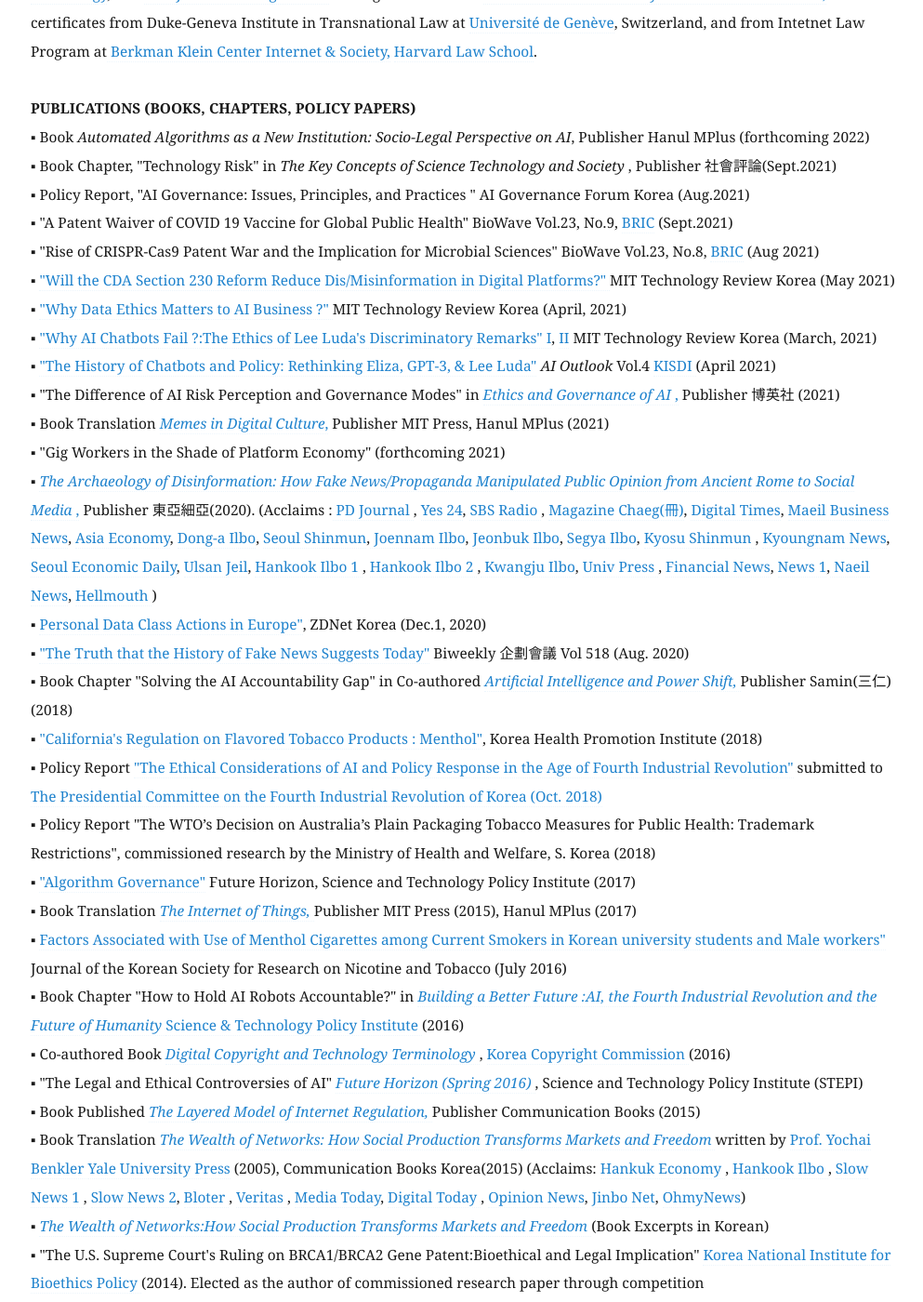
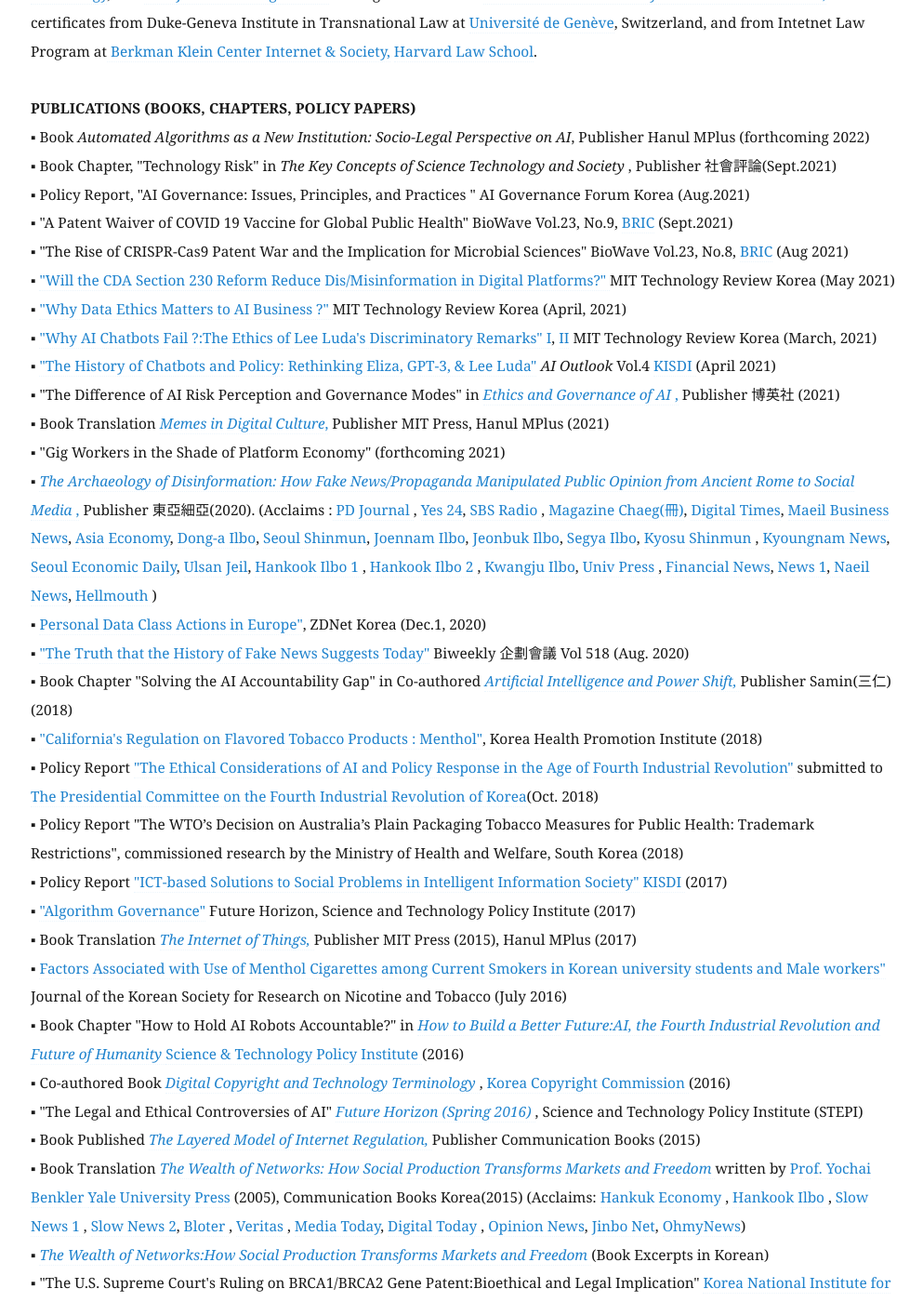
Before and after one commit to eunchangchoi/eunchangchoi.github.io, a Jekyll site: the page built from index.md, in a window 1280 px wide and 1400 px high, scrolled down 1835 px. Shown: the whole window at 93% size, without its empty margins (67-1060 px from the left). Built offline with Jekyll 4.4.1, drawn with Linux system fonts in a browser that asks for light colours.

Commit message:
Update index.md

```diff
--- a/index.md
+++ b/index.md
@@ -50,12 +50,13 @@
 ▪  <a href="https://github.com/eunchangchoi/Presentations/blob/master/The_Truth_that_the_History_of%20Fake_News_Says_to_Us_EunChangChoi2020.pdf">"The Truth that the History of Fake News Suggests Today"</a> Biweekly 企劃會議 Vol 518 (Aug. 2020) <br>
 ▪  Book Chapter "Solving the AI Accountability Gap" in Co-authored <a href="https://www.yes24.com/Product/Goods/62006191?scode=032&OzSrank=2"> <i> Artificial Intelligence and Power Shift,</i> </a> Publisher Samin(三仁) (2018) <br>
 ▪  <a href="https://nosmk.khealth.or.kr/nsk/user/extra/ntcc/nosmokeFile/fileView/jsp/Page.do?siteMenuIdx=81&dataNo=31&dataGr=4&fileNo=522&postIdx=562&level1Idx=8&level2Idx=31&datalv=1"> "California's Regulation on Flavored Tobacco Products : Menthol"</a>, Korea Health Promotion Institute (2018) <br>
-▪ Policy Report <a href= "http://https://bit.ly/3qgZ63S">"The Ethical Considerations of AI and Policy Response in the Age of Fourth Industrial Revolution"</a> submitted to <a href="https://www.4th-ir.go.kr/home/en/">The Presidential Committee on the Fourth Industrial Revolution of Korea (Oct. 2018)</a> <br>
-▪ Policy Report "The WTO’s Decision on Australia’s Plain Packaging Tobacco Measures for Public Health: Trademark Restrictions", commissioned research by the Ministry of Health and Welfare, S. Korea (2018)<br>
+▪ Policy Report <a href= "http://https://bit.ly/3qgZ63S">"The Ethical Considerations of AI and Policy Response in the Age of Fourth Industrial Revolution"</a> submitted to <a href="https://www.4th-ir.go.kr/home/en/">The Presidential Committee on the Fourth Industrial Revolution of Korea</a>(Oct. 2018) <br>
+▪ Policy Report "The WTO’s Decision on Australia’s Plain Packaging Tobacco Measures for Public Health: Trademark Restrictions", commissioned research by the Ministry of Health and Welfare, South Korea (2018)<br>
+▪ Policy Report <a href="https://www.kisdi.re.kr/report/view.do?key=m2101113024770&arrMasterId=3934580&masterId=3934580&artId=520556">"ICT-based Solutions to Social Problems in Intelligent Information Society"</a> <a href= "https://www.kisdi.re.kr/eng/index.do%20%20%20%20KISDI"> KISDI </a>(2017) <br>
 ▪ <a href="https://stepi.re.kr/app/publish/view.jsp?mode=new&cmsCd=CM0012&div=&categCd=A0505&ntNo=33&sdt=&edt=&src=&srcTemp=&opt=N&currtPg=5"> "Algorithm Governance"</a> Future Horizon, Science and Technology Policy Institute (2017) <br>
 ▪ Book Translation <a href="http://www.kyobobook.co.kr/product/detailViewKor.laf?ejkGb=KOR&mallGb=KOR&barcode=9788946062726&orderClick=LAH&Kc="> <i> The Internet of Things,</i> </a> Publisher MIT Press (2015), Hanul MPlus (2017)<br>
 ▪ <a href="http://www.jksrnt.org/journal/view.html?doi=10.25055/JKSRNT.2016.7.2.74"> Factors Associated with Use of Menthol Cigarettes among Current Smokers in Korean university students and Male workers"</a> Journal of the Korean Society for Research on Nicotine and Tobacco (July 2016)<br>
-▪ Book Chapter "How to Hold AI Robots Accountable?" in <a href="https://bit.ly/3cT4dSs"> <i> Building a Better Future :AI, the Fourth Industrial Revolution and the Future of Humanity </i> </a> <a href="https://www.stepi.re.kr/site/stepien/main.do"> Science & Technology Policy Institute </a> (2016) <br>
+▪ Book Chapter "How to Hold AI Robots Accountable?" in <a href="https://bit.ly/3cT4dSs"> <i> How to Build a Better Future:AI, the Fourth Industrial Revolution and Future of Humanity </i> </a> <a href="https://www.stepi.re.kr/site/stepien/main.do"> Science & Technology Policy Institute </a> (2016) <br>
 ▪  Co-authored Book <a href= "http://view.copyright.or.kr:8080/SynapDocViewServer/viewer/doc.html?key=000000006ba186290172c9470e3d36b4&contextPath=/SynapDocViewServer"> <i> Digital Copyright and Technology Terminology </i> </a>, <a href="https://www.copyright.or.kr/eng/main.do"> Korea Copyright Commission </a>(2016) <br>
 ▪ "The Legal and Ethical Controversies of AI" <a href="https://www.stepi.re.kr/app/publish/view.jsp?mode=topic&cmsCd=CM0160&ntNo=28&categCd=A0505&drctr=A030403&sdt=&edt=&src=&srcTemp=&sort=PUBDATE&currtPg=1"> <i> Future Horizon (Spring 2016) </i> </a>, Science and Technology Policy Institute (STEPI) <br>
 ▪ Book Published <a href="http://www.kyobobook.co.kr/product/detailViewKor.laf?barcode=9791130437002&orderClick=357"> <i> The Layered Model of Internet Regulation, </i></a> Publisher Communication Books (2015) <br>
```
Also changed, not shown: other parts of index.md (+1 -1 lines).
